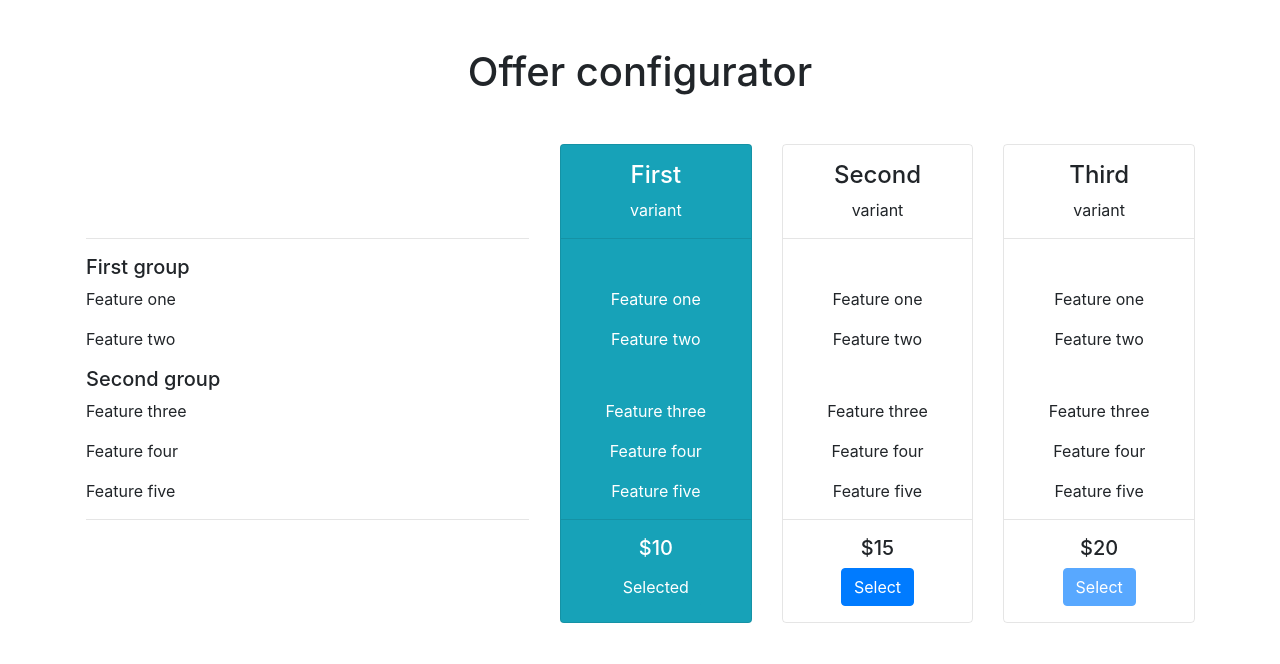
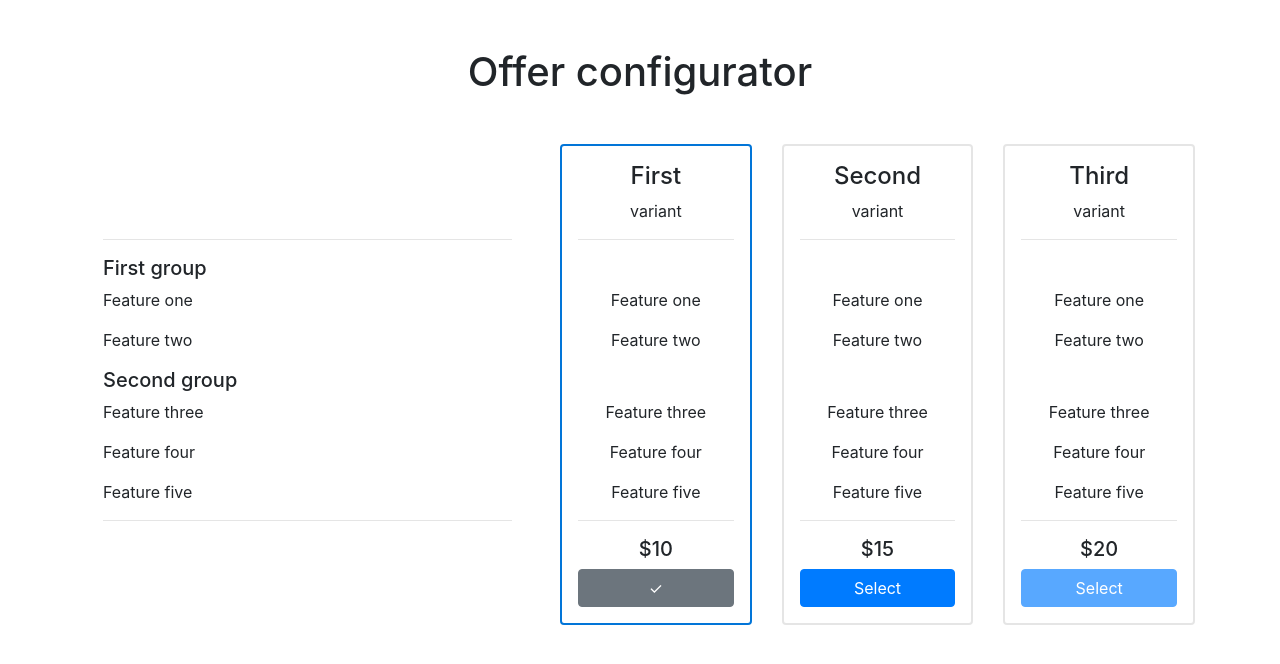
Before and after one commit to marcinmajkowski/angular-advanced-forms, an Angular app: page / in a window 1280 px wide. Shown: the top 664 px of the page. Built offline with nearby package versions, Linux system fonts and the light colour scheme.

Commit message:
Improve variant appearance

```diff
--- a/src/app/offer-configurator/variant-labels/variant-labels.component.html
+++ b/src/app/offer-configurator/variant-labels/variant-labels.component.html
@@ -1,4 +1,4 @@
-<div class="variant-labels-column rounded py-3">
+<div class="variant-labels-column rounded p-3">
   <div>
     <h4>&nbsp;</h4>
     <p>&nbsp;</p>
--- a/src/app/offer-configurator/variant-labels/variant-labels.component.scss
+++ b/src/app/offer-configurator/variant-labels/variant-labels.component.scss
@@ -1,3 +1,3 @@
 div.variant-labels-column {
-  border: 1px solid rgba(0, 0, 0, 0);
+  border: 2px solid rgba(0, 0, 0, 0);
 }
--- a/src/app/offer-configurator/variant/variant.component.html
+++ b/src/app/offer-configurator/variant/variant.component.html
@@ -1,7 +1,6 @@
-<div class="text-center variant-column rounded pt-3"
+<div class="text-center variant-column rounded p-3"
      [class.bg-faded]="isDisabled"
-     [class.bg-info]="isSelected"
-     [class.text-white]="isSelected">
+     [class.variant-column-selected]="isSelected">
   <div>
     <h4>{{ variant.name }}</h4>
     <p>variant</p>
@@ -14,14 +13,14 @@
     </div>
   </div>
   <hr/>
-  <div class="pb-3">
+  <div>
     <h5>${{ variant.price }}</h5>
-    <button class="btn"
+    <button class="btn btn-block"
             [class.btn-primary]="!isSelected"
-            [class.btn-info]="isSelected"
+            [class.btn-secondary]="isSelected"
             [disabled]="isDisabled"
             (click)="onSelect()">
-      {{ isSelected ? 'Selected' : 'Select' }}
+      {{ isSelected ? '✓' : 'Select' }}
     </button>
   </div>
 </div>
--- a/src/app/offer-configurator/variant/variant.component.scss
+++ b/src/app/offer-configurator/variant/variant.component.scss
@@ -1,3 +1,13 @@
 div.variant-column {
-  border: 1px solid rgba(0, 0, 0, 0.1);
+  border: 2px solid rgba(0, 0, 0, 0.1);
 }
+
+div.variant-column:hover {
+  // TODO replace with primary color variable
+  border-color: rgb(2, 117, 216);
+}
+
+div.variant-column.variant-column-selected {
+  // TODO replace with primary color variable
+  border-color: rgb(2, 117, 216);
+}
```
